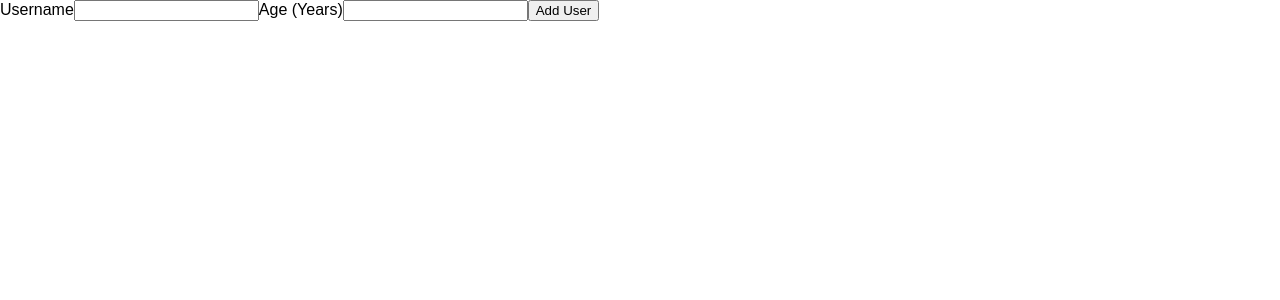
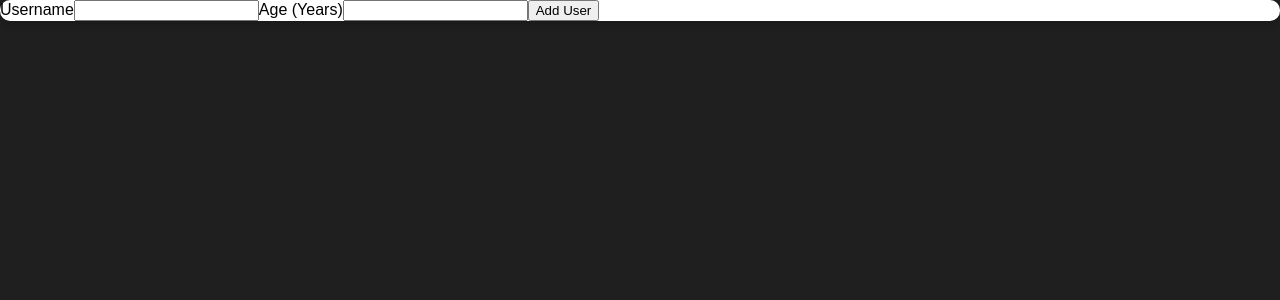
Before and after one commit to Tasevski87/User-app, a React (Create React App) app: page / in a window 1280 px wide. Shown: the top 300 px of the page. Built offline with nearby package versions, Linux system fonts and the light colour scheme.

Commit message:
css style

```diff
--- /dev/null
+++ b/src/UI/Card.js
@@ -0,0 +1,8 @@
+import React from "react";
+import classes from "./Card.module.css";
+
+const Card = (props) => {
+    return <div className={classes.card}>{props.children}</div>
+}
+
+export default Card;
--- /dev/null
+++ b/src/UI/Card.module.css
@@ -0,0 +1,6 @@
+.card {
+    background: white;
+    box-shadow: 0 2px 8px rgba(0,0,0,0.26);
+    border-radius: 10px;
+
+}
--- a/src/User/User.js
+++ b/src/User/User.js
@@ -1,4 +1,5 @@
 import React from "react";
+import Card from "../UI/Card";
 
 
 const AddUser = (props) => {
@@ -7,6 +8,7 @@
     }
 
     return (
+        <Card>
             <form onSubmit={addUserHandler}>
                 <label htmlFor="">Username</label>
                 <input id="username" type="text" />
@@ -16,6 +18,7 @@
 
                 <button type="submit">Add User</button>
             </form>
+        </Card>
     )
 }
 
--- a/src/index.css
+++ b/src/index.css
@@ -4,6 +4,7 @@
 
 html {
   font-family: sans-serif;
+  background: #1f1f1f;
 }
 
 body {
```
Lines whose indentation alone changed are shown as unchanged.
